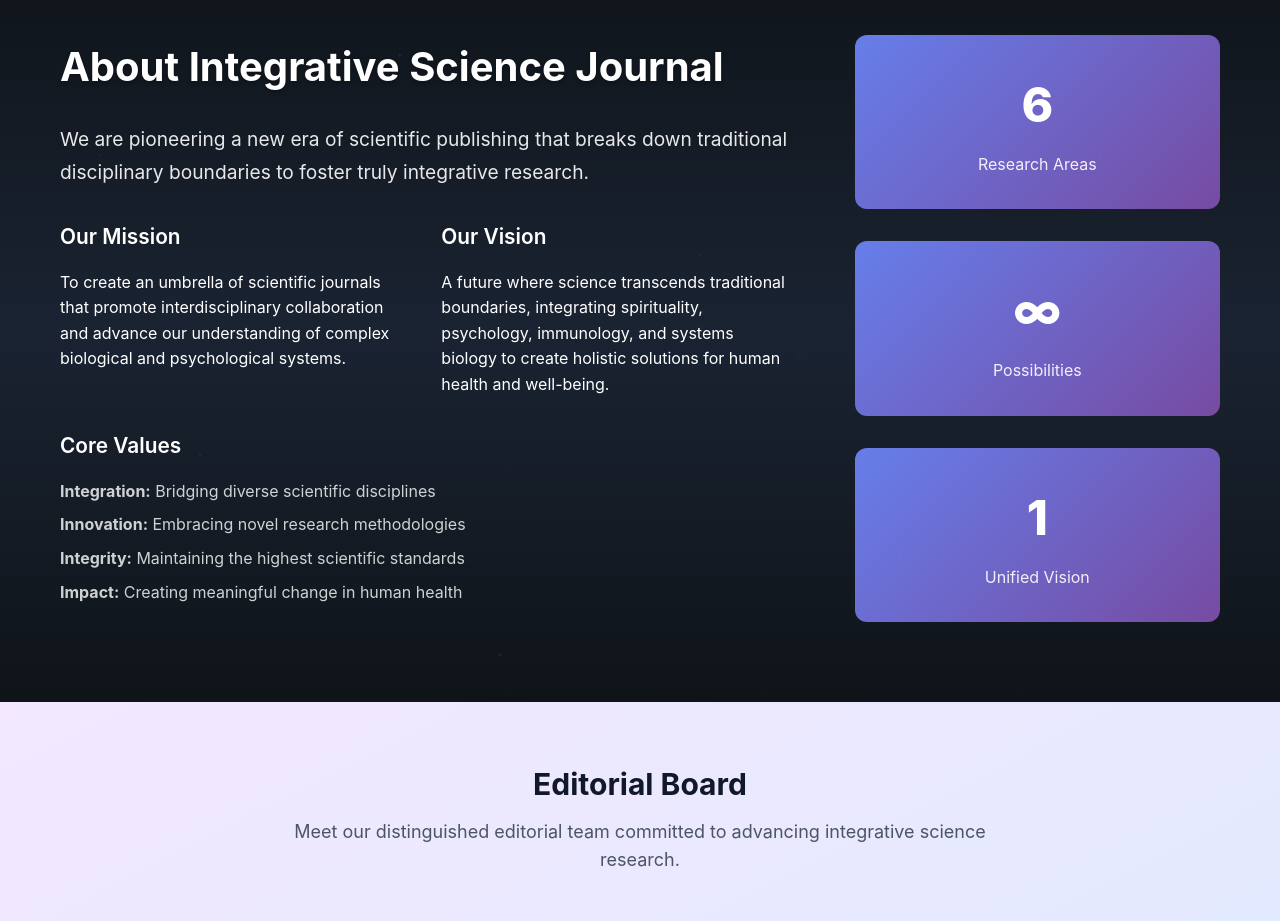
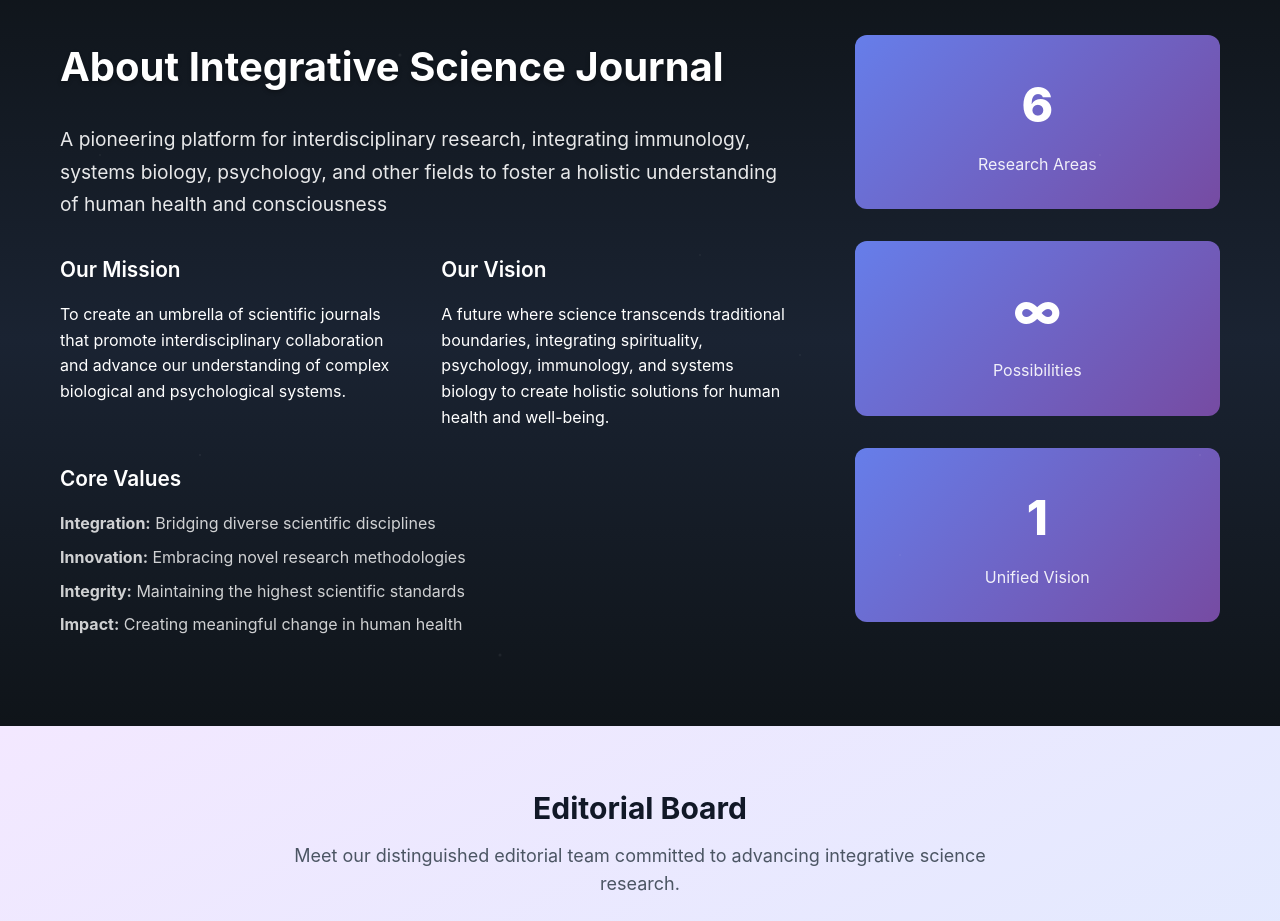
Before and after one commit to Integrative-Sciences/website, a React (Create React App) app: page / in a window 1280 px wide. Shown: the part 2400-3321 px from the top of the page. Built offline with nearby package versions, Linux system fonts and the light colour scheme.

Commit message:
Docs(about): Updates About section description

```diff
--- a/src/components/About.tsx
+++ b/src/components/About.tsx
@@ -8,8 +8,7 @@ const About: React.FC = () => {
           <div className="about-text">
             <h2>About Integrative Science Journal</h2>
             <p className="lead">
-              We are pioneering a new era of scientific publishing that breaks down
-              traditional disciplinary boundaries to foster truly integrative research.
+              A pioneering platform for interdisciplinary research, integrating immunology, systems biology, psychology, and other fields to foster a holistic understanding of human health and consciousness
             </p>
 
             <div className="mission-vision">
```
